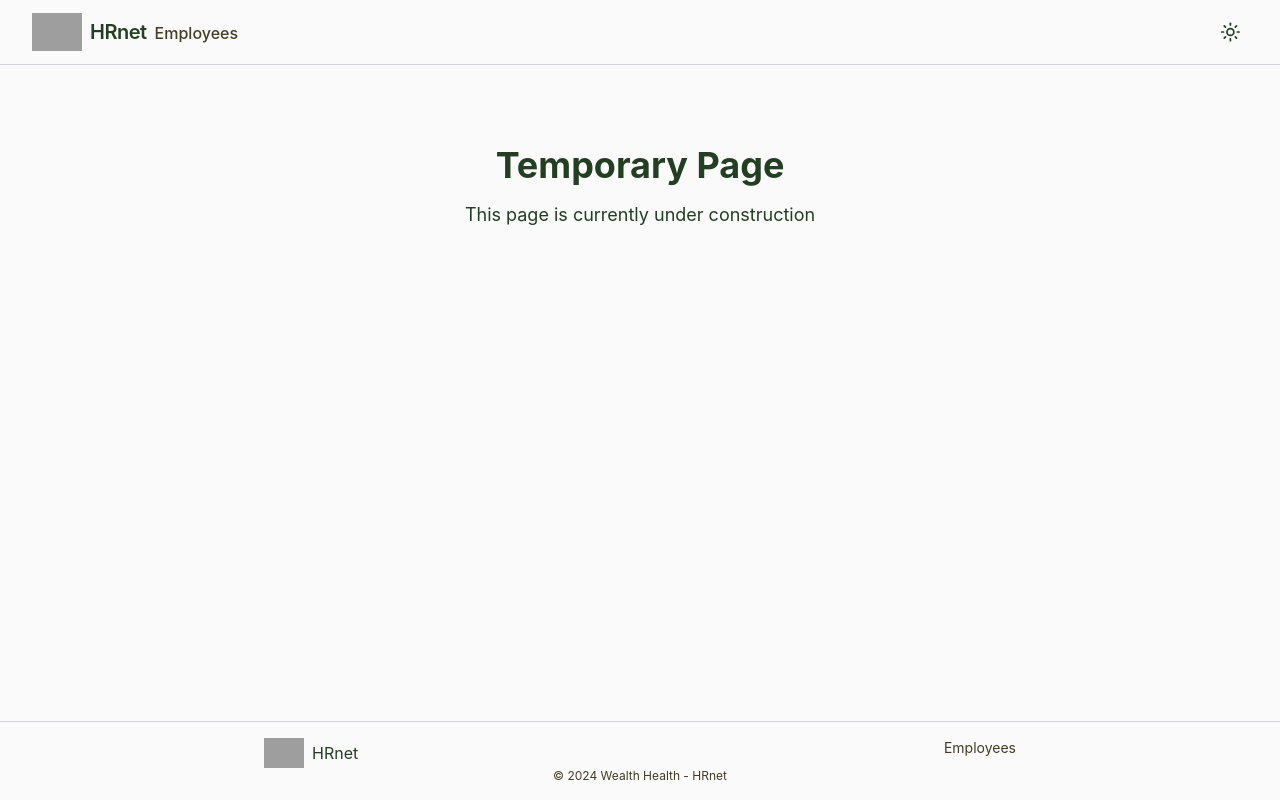
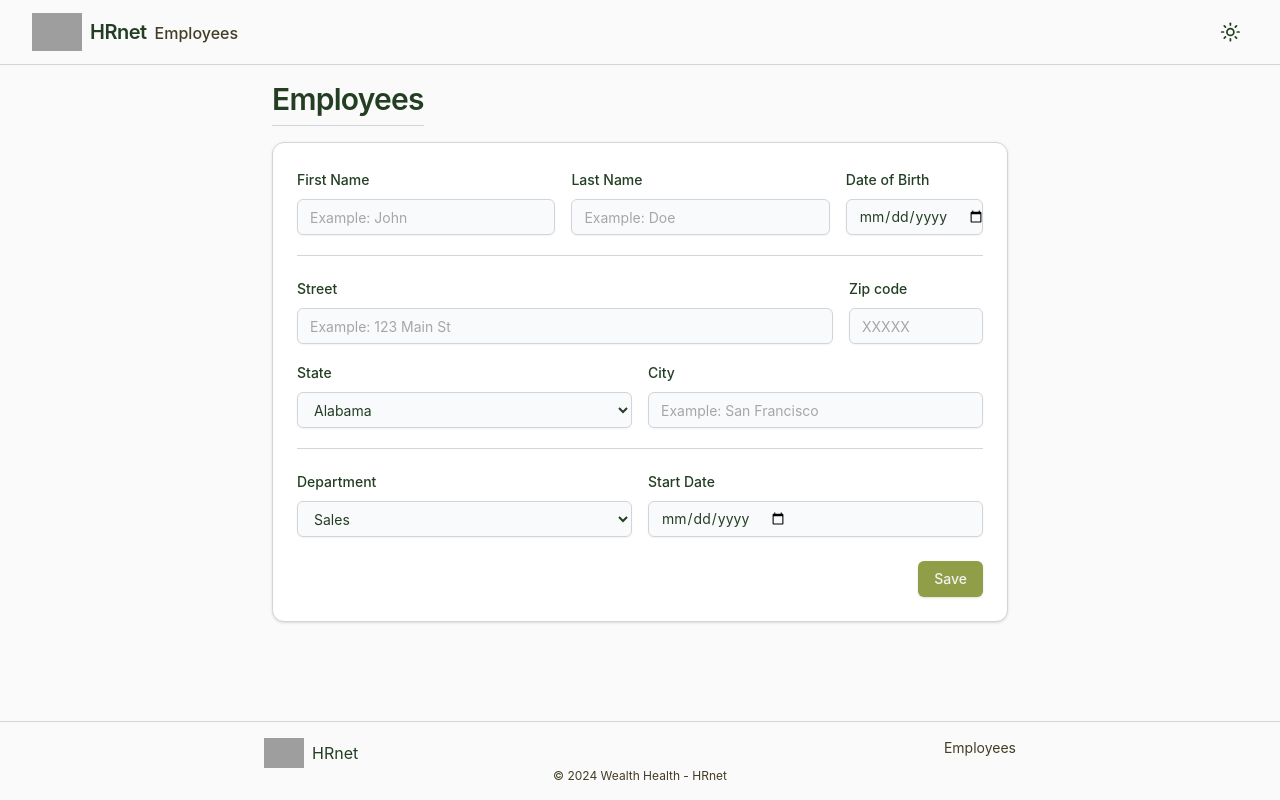
Before and after one commit to aeonshad/P14-Health_Wealth_HRnet, a React (Create React App) app: page /employees/create in a window 1280 px wide. Built offline with nearby package versions, Linux system fonts and the light colour scheme; grey boxes are pictures that could not be loaded.

Commit message:
✨ Component : Added structure and design for the Form component

```diff
--- /dev/null
+++ b/src/components/Form.jsx
@@ -0,0 +1,151 @@
+import { useForm } from 'react-hook-form';
+import { departmentList } from '../data/departments';
+import { statesList } from '../data/states';
+
+function Form() {
+    const { register, handleSubmit } = useForm();
+
+    const onSubmit = (data) => {
+        console.log({ data });
+    };
+
+    return (
+        <form className="flex flex-col gap-4" onSubmit={handleSubmit(onSubmit)}>
+            <fieldset className="flex gap-4">
+                <div className="space-y-2 w-2/5">
+                    <label className="text-sm font-medium leading-none" htmlFor="firstname">
+                        First Name
+                    </label>
+                    <input
+                        className="flex h-9 w-full rounded-md border border-border bg-input px-3 py-1 text-sm shadow-sm transition-colors file:border-0 file:bg-transparent file:text-sm file:font-medium placeholder-muted focus-visible:outline-none focus-visible:ring-1 focus-visible:ring-ring disabled:cursor-not-allowed disabled:opacity-50"
+                        type="text"
+                        id="firstname"
+                        name="firstname"
+                        {...register('firstname')}
+                        placeholder="Example: John"
+                    />
+                </div>
+                <div className="space-y-2 w-2/5">
+                    <label className="text-sm font-medium leading-none" htmlFor="lastname">
+                        Last Name
+                    </label>
+                    <input
+                        className="flex h-9 w-full rounded-md border border-border bg-input px-3 py-1 text-sm shadow-sm transition-colors file:border-0 file:bg-transparent file:text-sm file:font-medium placeholder-muted focus-visible:outline-none focus-visible:ring-1 focus-visible:ring-ring disabled:cursor-not-allowed disabled:opacity-50"
+                        type="text"
+                        id="lastname"
+                        name="lastname"
+                        {...register('lastname')}
+                        placeholder="Example: Doe"
+                    />
+                </div>
+                <div className="space-y-2 w-1/5">
+                    <label className="text-sm font-medium leading-none" htmlFor="dateOfBirth">
+                        Date of Birth
+                    </label>
+                    <input
+                        className="flex h-9 w-full rounded-md border border-border bg-input px-3 py-1 text-sm shadow-sm transition-colors file:border-0 file:bg-transparent file:text-sm file:font-medium placeholder-muted focus-visible:outline-none focus-visible:ring-1 focus-visible:ring-ring disabled:cursor-not-allowed disabled:opacity-50"
+                        type="date"
+                        id="dateOfBirth"
+                        name="dateOfBirth"
+                        {...register('dateOfBirth')}
+                    />
+                </div>
+            </fieldset>
+            <hr className="h-px my-1 border-border" />
+            <fieldset className="flex gap-4">
+                <div className="space-y-2 w-4/5">
+                    <label className="text-sm font-medium leading-none" htmlFor="street">
+                        Street
+                    </label>
+                    <input
+                        className="flex h-9 w-full rounded-md border border-border bg-input px-3 py-1 text-sm shadow-sm transition-colors file:border-0 file:bg-transparent file:text-sm file:font-medium placeholder-muted focus-visible:outline-none focus-visible:ring-1 focus-visible:ring-ring disabled:cursor-not-allowed disabled:opacity-50"
+                        type="text"
+                        id="street"
+                        name="street"
+                        {...register('street')}
+                        placeholder="Example: 123 Main St"
+                    />
+                </div>
+                <div className="space-y-2 w-1/5">
+                    <label className="text-sm font-medium leading-none" htmlFor="zipCode">
+                        Zip code
+                    </label>
+                    <input
+                        className="flex h-9 w-full rounded-md border border-border bg-input px-3 py-1 text-sm shadow-sm transition-colors file:border-0 file:bg-transparent file:text-sm file:font-medium placeholder-muted focus-visible:outline-none focus-visible:ring-1 focus-visible:ring-ring disabled:cursor-not-allowed disabled:opacity-50"
+                        type="text"
+                        id="zipCode"
+                        name="zipCode"
+                        {...register('zipCode')}
+                        placeholder="XXXXX"
+                    />
+                </div>
+            </fieldset>
+            <fieldset className="flex gap-4">
+                <div className="space-y-2 w-1/2">
+                    <span className="text-sm font-medium leading-none">State</span>
+                    <select
+                        className="flex h-9 w-full rounded-md border border-border bg-input px-3 py-1 text-sm shadow-sm transition-colors file:border-0 file:bg-transparent file:text-sm file:font-medium placeholder-muted focus-visible:outline-none focus-visible:ring-1 focus-visible:ring-ring disabled:cursor-not-allowed disabled:opacity-50"
+                        {...register('state')}
+                    >
+                        {statesList.map((state) => (
+                            <option key={state.id} value={state.name}>
+                                {state.name}
+                            </option>
+                        ))}
+                    </select>
+                </div>
+                <div className="space-y-2 w-1/2">
+                    <label className="text-sm font-medium leading-none" htmlFor="city">
+                        City
+                    </label>
+                    <input
+                        className="flex h-9 w-full rounded-md border border-border bg-input px-3 py-1 text-sm shadow-sm transition-colors file:border-0 file:bg-transparent file:text-sm file:font-medium placeholder-muted focus-visible:outline-none focus-visible:ring-1 focus-visible:ring-ring disabled:cursor-not-allowed disabled:opacity-50"
+                        type="text"
+                        id="city"
+                        name="city"
+                        {...register('city')}
+                        placeholder="Example: San Francisco"
+                    />
+                </div>
+            </fieldset>
+            <hr className="h-px my-1 border-border" />
+            <fieldset className="flex gap-4">
+                <div className="space-y-2 w-1/2">
+                    <span className="text-sm font-medium leading-none">Department</span>
+                    <select
+                        className="flex h-9 w-full rounded-md border border-border bg-input px-3 py-1 text-sm shadow-sm transition-colors file:border-0 file:bg-transparent file:text-sm file:font-medium placeholder-muted focus-visible:outline-none focus-visible:ring-1 focus-visible:ring-ring disabled:cursor-not-allowed disabled:opacity-50"
+                        {...register('department')}
+                    >
+                        {departmentList.map((department) => (
+                            <option key={department.id} value={department.name}>
+                                {department.name}
+                            </option>
+                        ))}
+                    </select>
+                </div>
+                <div className="space-y-2 w-1/2">
+                    <label className="text-sm font-medium leading-none" htmlFor="startDate">
+                        Start Date
+                    </label>
+                    <input
+                        className="flex h-9 w-full rounded-md border border-border bg-input px-3 py-1 text-sm shadow-sm transition-colors file:border-0 file:bg-transparent file:text-sm file:font-medium placeholder-muted focus-visible:outline-none focus-visible:ring-1 focus-visible:ring-ring disabled:cursor-not-allowed disabled:opacity-50"
+                        type="date"
+                        id="startDate"
+                        name="startDate"
+                        {...register('startDate')}
+                    />
+                </div>
+            </fieldset>
+            <div className="flex gap-4 justify-end mt-2">
+                <button
+                    type="submit"
+                    className="inline-flex items-center justify-center whitespace-nowrap rounded-md text-sm font-medium transition-colors focus-visible:outline-none focus-visible:ring-1 focus-visible:ring-ring disabled:pointer-events-none disabled:opacity-50 bg-primary text-primary-foreground shadow hover:bg-primary/90 h-9 px-4 py-2 w-1/7"
+                >
+                    Save
+                </button>
+            </div>
+        </form>
+    );
+}
+
+export default Form;
--- a/src/pages/employees/createEmployee.jsx
+++ b/src/pages/employees/createEmployee.jsx
@@ -1,8 +1,20 @@
+import Form from '../../components/Form';
+
 function CreateEmployee() {
     return (
-        <div className="flex flex-col items-center justify-center mt-20">
-            <h1 className="text-4xl font-bold mb-4">Temporary Page</h1>
-            <p className="text-lg">This page is currently under construction</p>
+        <div className="max-w-3xl flex-wrap w-full flex gap-4 m-auto px-4 mt-4 mb-4">
+            <div className="flex items-start gap-1 flex-col w-full md:flex-1 min-w-[200px]">
+                <h2 className="scroll-m-20 border-b border-border pb-2 text-3xl font-semibold tracking-tight transition-colors first:mt-0 font-caption">
+                    Employees
+                </h2>
+            </div>
+            <div className="w-full">
+                <div className="rounded-xl border border-border bg-card text-card-foreground shadow flex-[2]">
+                    <div className="p-6 pt-0 mt-6">
+                        <Form />
+                    </div>
+                </div>
+            </div>
         </div>
     );
 }
--- a/src/pages/employees/index.jsx
+++ b/src/pages/employees/index.jsx
@@ -1,8 +1,11 @@
+import { Link } from 'react-router-dom';
+
 function Employees() {
     return (
         <div className="flex flex-col items-center justify-center mt-20">
             <h1 className="text-4xl font-bold mb-4">Temporary Page</h1>
             <p className="text-lg">This page is currently under construction</p>
+            <Link to="/employees/create">Create</Link>
         </div>
     );
 }
```
